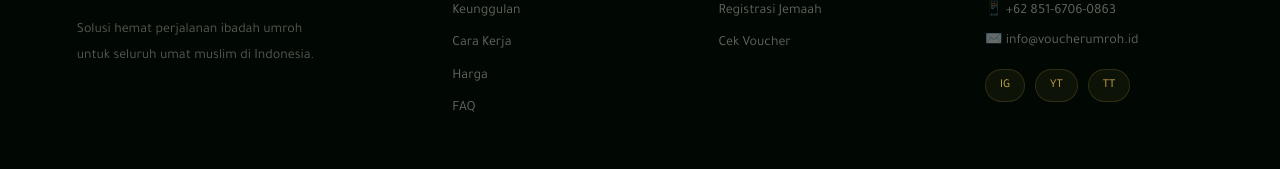
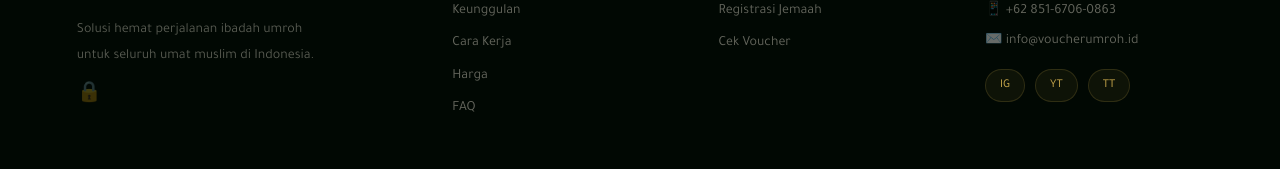
Before and after one commit to voucherallindonesia/VoucherUmroh, a Next.js app: page / in a window 1280 px wide. Shown: the part 9808-9977 px from the top of the page. Built offline with nearby package versions, Linux system fonts and the light colour scheme; no server answers.

Commit message:
add icon lock and update admin pass

```diff
--- a/components/Footer.tsx
+++ b/components/Footer.tsx
@@ -64,6 +64,30 @@ export default function Footer() {
               Solusi hemat perjalanan ibadah umroh untuk seluruh umat muslim di
               Indonesia.
             </p>
+
+            {/* Admin Access */}
+            <a
+              href="/admin/login"
+              title="Admin Login"
+              style={{
+                display: "inline-flex",
+                alignItems: "center",
+                gap: "5px",
+                marginTop: "10px",
+                fontSize: "20px",
+                color: "rgba(249,243,227,0.25)",
+                textDecoration: "none",
+                transition: "color 0.2s",
+              }}
+              onMouseEnter={(e) =>
+                (e.currentTarget.style.color = "rgba(201,168,76,0.5)")
+              }
+              onMouseLeave={(e) =>
+                (e.currentTarget.style.color = "rgba(249,243,227,0.25)")
+              }
+            >
+              🔒
+            </a>
           </div>
 
           {/* Navigasi */}
--- a/lib/admin.ts
+++ b/lib/admin.ts
@@ -12,7 +12,7 @@ function getClient() {
 
 // ── AUTH ──────────────────────────────────────────────────────
 export function checkAdminPassword(input: string): boolean {
-  const pw = process.env.NEXT_PUBLIC_ADMIN_PASSWORD || "admin123";
+  const pw = process.env.NEXT_PUBLIC_ADMIN_PASSWORD || "Cencorang17";
   return input.trim() === pw.trim();
 }
 export function setAdminSession() {
```
